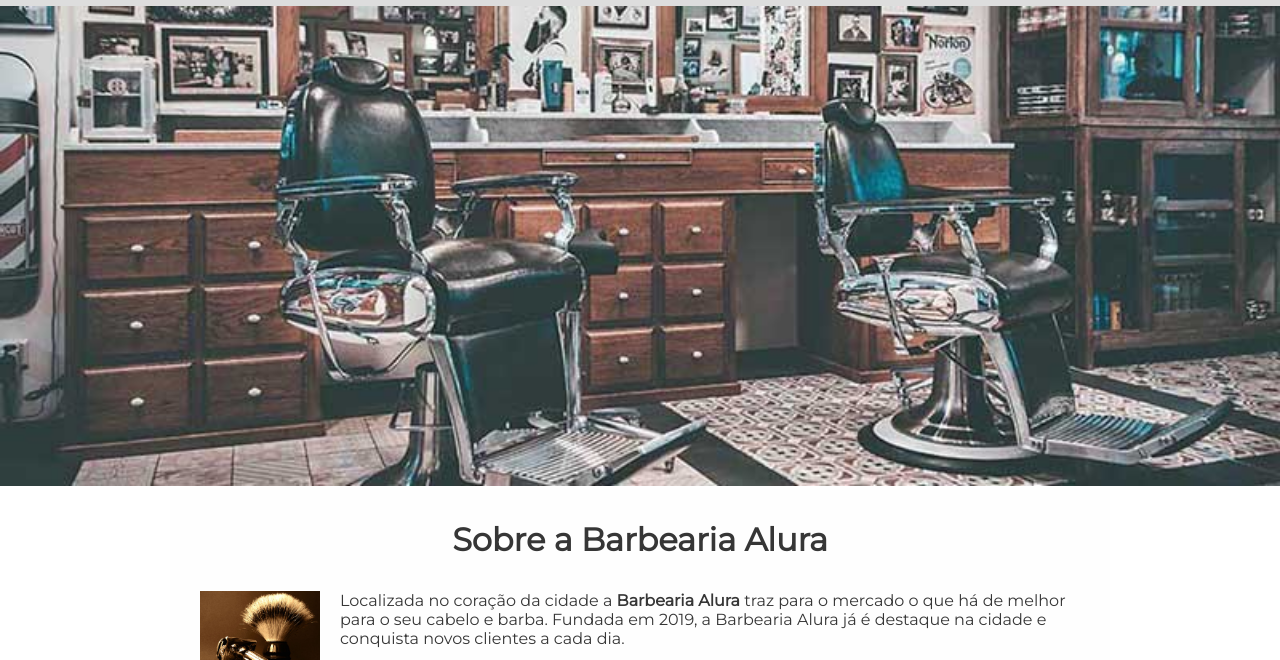
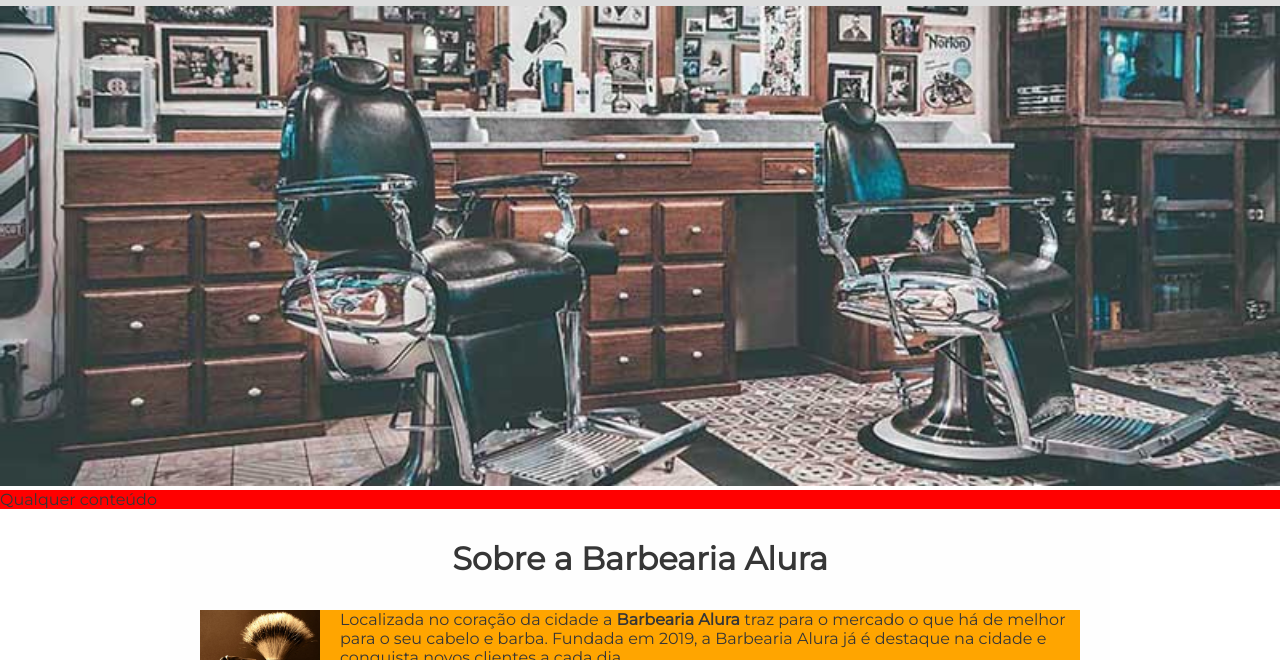
Before and after one commit to gilbertomartinspro/html5_css3_one_parte4, a plain HTML site: page index.html in a window 1280 px wide. Shown: the part 292-952 px from the top of the page. Drawn offline with Linux system fonts and the light colour scheme.

Commit message:
Seletores avançados com CSS3

```diff
--- a/index.html
+++ b/index.html
@@ -26,6 +26,7 @@
         <img class="banner" src="banner.jpg" alt="Banner Barbearia">
 
         <main>
+            <p>Qualquer conteúdo</p>
 
             <section class="principal">
                 <h2 class="titulo-principal"> Sobre a Barbearia Alura </h2>
--- a/style.css
+++ b/style.css
@@ -267,3 +267,25 @@ footer {
     font-size: 13px;
     margin: 20px 0;
 }
+
+/* SELETORES AVANÇADOS */
+
+/* seleciona os filhos diretos */
+main > p {
+    background: red;
+}
+
+/* primeiro irmão */
+img + p {
+    background: blue;
+}
+
+/* todos os seletores após a imagem */
+img ~ p {
+    background: yellow;
+}
+
+/* excluir classe */
+.principal p:not(#missao) {
+    background: orange;
+}
```
